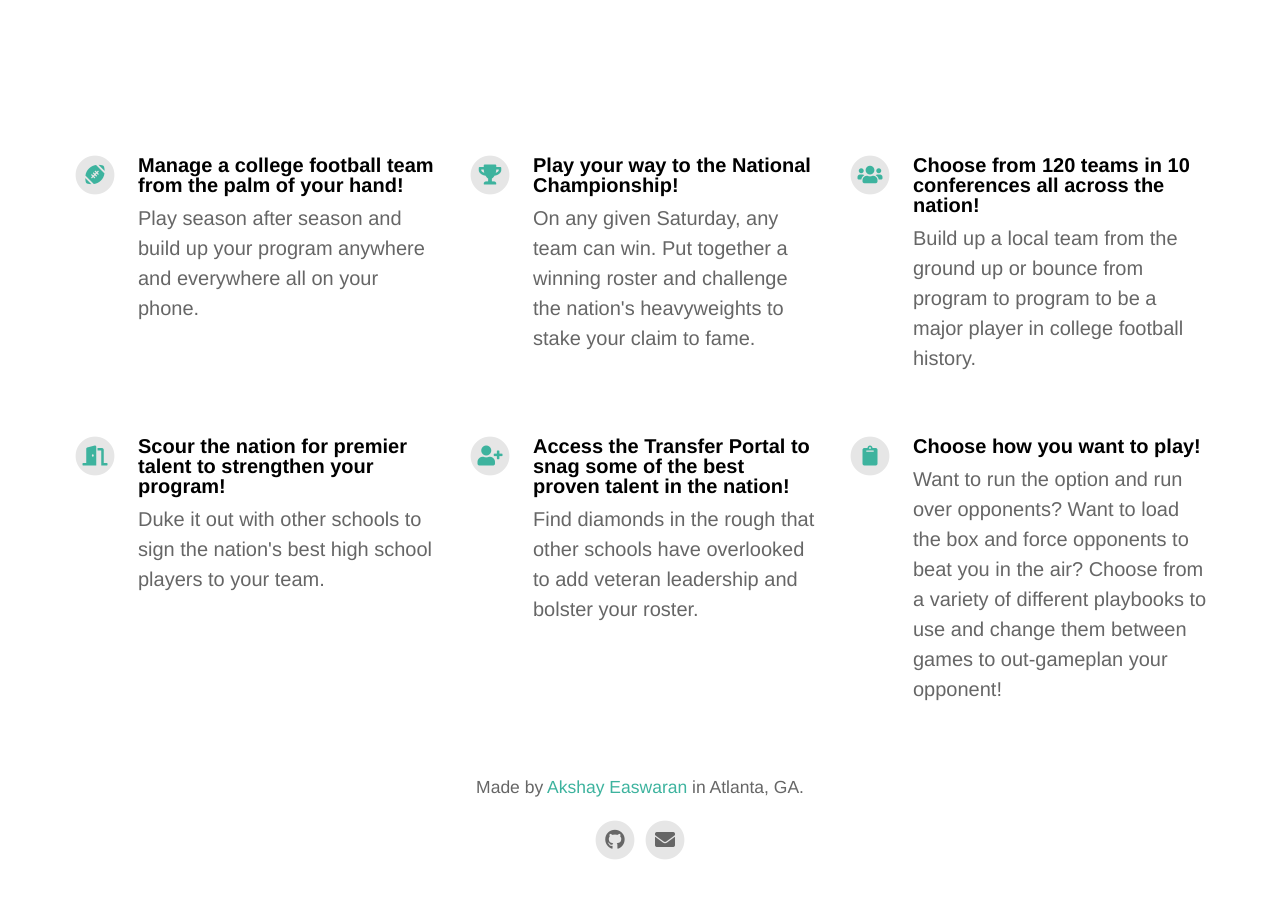
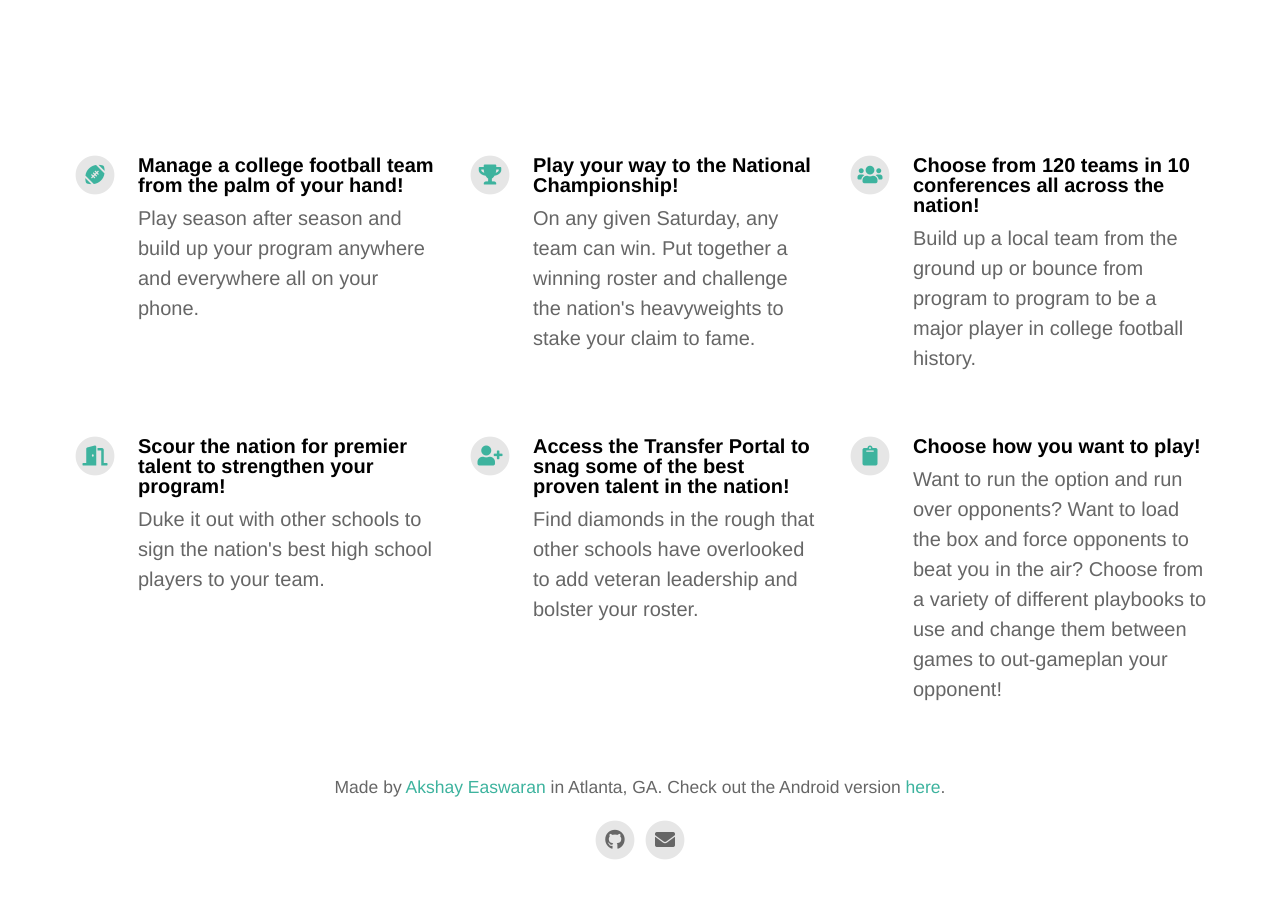
Before and after one commit to akeaswaran/cfc-ios, a Jekyll site: the page built from index.html, in a window 1280 px wide and 900 px high, scrolled down 929 px. Built offline with Jekyll 4.4.1, drawn with Linux system fonts in a browser that asks for light colours; nearby versions of some CDN libraries.

Commit message:
added android version credit

```diff
--- a/_includes/footer.html
+++ b/_includes/footer.html
@@ -1,5 +1,5 @@
 <footer>
-	<p class="footerText">Made by {% if site.your_link %}<a href="{{ site.your_link }}">{% endif %}{{ site.your_name }}{% if site.your_link %}</a>{% endif %}{% if site.your_city %} in {{ site.your_city }}.{% endif %}</p>
+	<p class="footerText">Made by {% if site.your_link %}<a href="{{ site.your_link }}">{% endif %}{{ site.your_name }}{% if site.your_link %}</a>{% endif %}{% if site.your_city %} in {{ site.your_city }}.{% endif %} Check out the Android version <a href="https://github.com/jonesguy14/footballcoach">here</a>.</p>
 	<div class="footerIcons">
 
 		{% if site.facebook_username %}
```
